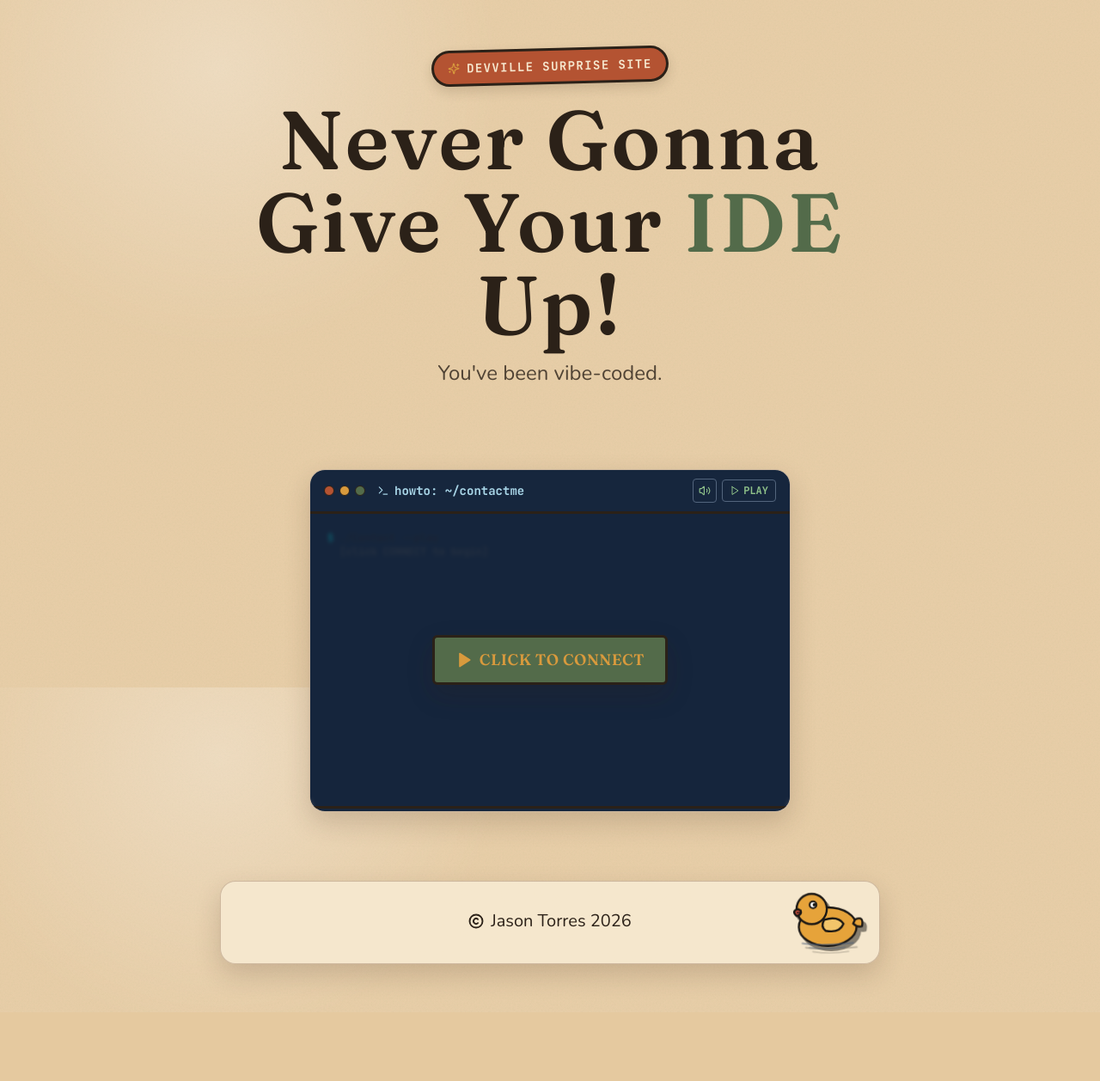
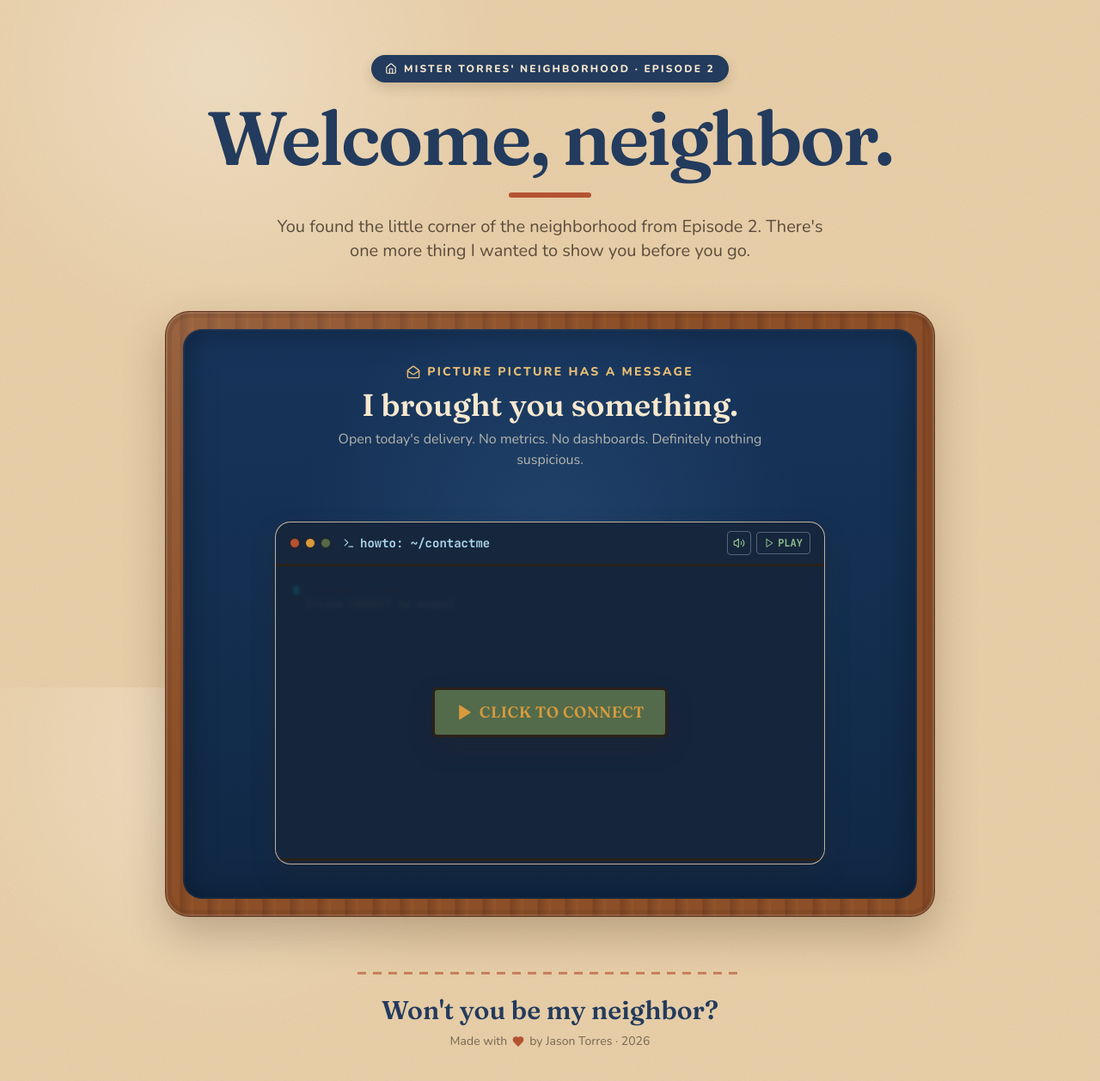
Before and after one commit to jasonetorres/deville, a React (Vite) app: page / in a window 1280 px wide. Shown: the top 1258 px of the page at 86% size. Before the commit the page ends 1178 px from the top, so only its background shows below. Built offline with nearby package versions, Linux system fonts and the light colour scheme.

Commit message:
feat: reframe homepage as Mister Torres Neighborhood episode 2

```diff
--- a/src/App.tsx
+++ b/src/App.tsx
@@ -2,8 +2,7 @@ import BlogPost from '@/components/BlogPost';
 import RickCutout from '@/components/RickCutout';
 import AnsiTerminal from '@/components/AnsiTerminal';
 import LinkGrid from '@/components/LinkGrid';
-import RubberDuck from '@/components/RubberDuck';
-import { Copyright, Sparkles } from 'lucide-react';
+import { Heart, Home, MailOpen } from 'lucide-react';
 import { useCallback, useEffect, useState } from 'react';
 
 function App() {
@@ -48,7 +47,7 @@ function App() {
       return;
     }
 
-    const timer = window.setTimeout(() => setShowRick(true), 450);
+    const timer = window.setTimeout(() => setShowRick(true), 500);
     return () => window.clearTimeout(timer);
   }, [connected]);
 
@@ -58,29 +57,47 @@ function App() {
 
   return (
     <div className="min-h-screen w-full overflow-x-hidden">
-      <div className="max-w-5xl mx-auto px-4 sm:px-6 lg:px-8 py-10 sm:py-14 flex flex-col items-center gap-12 sm:gap-16">
-        {/* HEADER */}
-        <header className="flex flex-col items-center text-center gap-3 sm:gap-4 w-full">
-          <div className="inline-flex items-center gap-2 bg-rust text-cream font-mono text-xs sm:text-sm font-bold tracking-widest uppercase px-4 py-2 border-[3px] border-ink rounded-full shadow-paper-sm rotate-[-1.5deg]">
-            <Sparkles size={14} className="text-amber" />
-            Devville Surprise Site
+      <main className="max-w-5xl mx-auto px-4 sm:px-6 lg:px-8 py-10 sm:py-14 lg:py-16 flex flex-col items-center gap-10 sm:gap-14">
+        <header className="w-full flex flex-col items-center text-center">
+          <div className="inline-flex items-center gap-2 rounded-full bg-slateblue text-cream font-body text-[11px] sm:text-xs font-extrabold tracking-[0.18em] uppercase px-4 py-2 shadow-paper-sm">
+            <Home size={14} aria-hidden="true" />
+            Mister Torres&apos; Neighborhood · Episode 2
           </div>
-          <h1 className="font-display text-5xl sm:text-7xl lg:text-8xl text-ink leading-[1.05] tracking-wide max-w-3xl">
-            Never Gonna Give Your{' '}
-            <span className="text-forest text-stroke-ink">IDE</span>{' '}
-            Up!
+
+          <h1 className="font-display text-5xl sm:text-7xl lg:text-[5.5rem] text-slateblue leading-[0.98] mt-5 tracking-[-0.03em]">
+            Welcome, neighbor.
           </h1>
-          <p className="font-body text-xl sm:text-2xl text-ink/80 max-w-xl">
-            You've been vibe-coded.
+
+          <div className="w-24 h-1.5 rounded-full bg-rust mt-5" />
+
+          <p className="font-body text-lg sm:text-xl text-ink/75 max-w-2xl mt-5 leading-relaxed">
+            You found the little corner of the neighborhood from Episode 2.
+            There&apos;s one more thing I wanted to show you before you go.
           </p>
         </header>
 
-        {/* HERO */}
-        <section className="w-full flex flex-col items-center gap-8 sm:gap-10">
+        <section className="w-full max-w-4xl">
+          <div className="wood-frame rounded-[28px] p-3 sm:p-4 lg:p-5">
+            <div className="tv-screen rounded-[20px] sm:rounded-[22px] px-4 py-6 sm:p-8 lg:p-10 min-h-[460px] flex flex-col justify-center">
+              <div className="flex flex-col items-center text-center mb-6 sm:mb-8">
+                <span className="inline-flex items-center gap-2 text-amber-light font-body text-xs sm:text-sm font-extrabold uppercase tracking-[0.16em]">
+                  <MailOpen size={16} aria-hidden="true" />
+                  Picture Picture has a message
+                </span>
+                <h2 className="font-display text-3xl sm:text-4xl text-cream mt-2">
+                  I brought you something.
+                </h2>
+                {!connected && (
+                  <p className="text-cream/70 font-body text-sm sm:text-base max-w-lg mt-2">
+                    Open today&apos;s delivery. No metrics. No dashboards. Definitely nothing suspicious.
+                  </p>
+                )}
+              </div>
+
               <div
                 className={
-              'w-full grid grid-cols-1 items-center justify-items-center gap-8 transition-all duration-700 ease-out ' +
-              (connected ? 'lg:grid-cols-2 lg:gap-10 lg:items-center' : '')
+                  'w-full grid grid-cols-1 items-center justify-items-center gap-7 transition-all duration-700 ease-out ' +
+                  (connected ? 'lg:grid-cols-[0.75fr_1.25fr] lg:gap-8' : '')
                 }
               >
                 <div
@@ -88,49 +105,47 @@ function App() {
                     'flex justify-center w-full transition-all duration-700 ease-out ' +
                     (showRick
                       ? 'opacity-100 translate-y-0 scale-100 pointer-events-auto'
-                  : 'opacity-0 translate-y-4 scale-[0.9] pointer-events-none')
+                      : 'opacity-0 translate-y-4 scale-[0.92] pointer-events-none')
                   }
-              style={{ maxHeight: showRick ? 760 : 0, overflow: 'hidden' }}
+                  style={{ maxHeight: showRick ? 680 : 0, overflow: 'hidden' }}
                 >
                   <RickCutout />
                 </div>
 
-            <div
-              className={
-                'w-full flex justify-center transition-all duration-700 ease-out ' +
-                (connected ? 'lg:justify-end' : '')
-              }
-            >
-              <div className="w-full flex justify-center max-w-[640px] lg:max-w-[560px]">
+                <div className="w-full flex justify-center">
+                  <div className="w-full max-w-[640px]">
                     <AnsiTerminal onStart={handleTerminalStart} />
+                  </div>
+                </div>
               </div>
             </div>
           </div>
         </section>
 
-        {/* LINKS */}
         {connected && (
-          <section className="flex flex-col items-center gap-6 w-full">
-            <h2 className="font-display text-3xl sm:text-4xl text-slateblue text-stroke-ink tracking-wide">
-              Find Me Around Devville
+          <section className="flex flex-col items-center gap-7 w-full">
+            <div className="text-center">
+              <p className="font-body font-extrabold uppercase tracking-[0.16em] text-rust text-xs">
+                Stay awhile
+              </p>
+              <h2 className="font-display text-3xl sm:text-4xl text-slateblue mt-1">
+                Around the Neighborhood
               </h2>
+            </div>
             <LinkGrid onOpenBlog={navigateToBlog} />
           </section>
         )}
 
-        {/* FOOTER */}
-        <footer className="relative w-full max-w-3xl paper-card cutout p-6 sm:p-8 mt-4">
-          <p className="font-body text-lg sm:text-xl text-ink text-center leading-relaxed max-w-2xl mx-auto">
-            <span className="inline-flex items-center justify-center gap-2">
-              <Copyright size={18} strokeWidth={2.5} className="text-ink" aria-hidden="true" />
-              Jason Torres 2026
-            </span>
+        <footer className="w-full max-w-3xl text-center pt-2 pb-6">
+          <div className="h-[3px] w-full max-w-md mx-auto stitched-rule mb-6 opacity-70" />
+          <p className="font-display text-2xl sm:text-3xl text-slateblue">
+            Won&apos;t you be my neighbor?
           </p>
-          <div className="absolute -bottom-2 -right-2 sm:bottom-2 sm:right-2">
-            <RubberDuck />
-          </div>
+          <p className="font-body text-sm text-ink/60 mt-2 inline-flex items-center gap-1.5">
+            Made with <Heart size={14} fill="currentColor" className="text-rust" aria-hidden="true" /> by Jason Torres · 2026
+          </p>
         </footer>
-      </div>
+      </main>
     </div>
   );
 }
```
Lines whose indentation alone changed are shown as unchanged.
